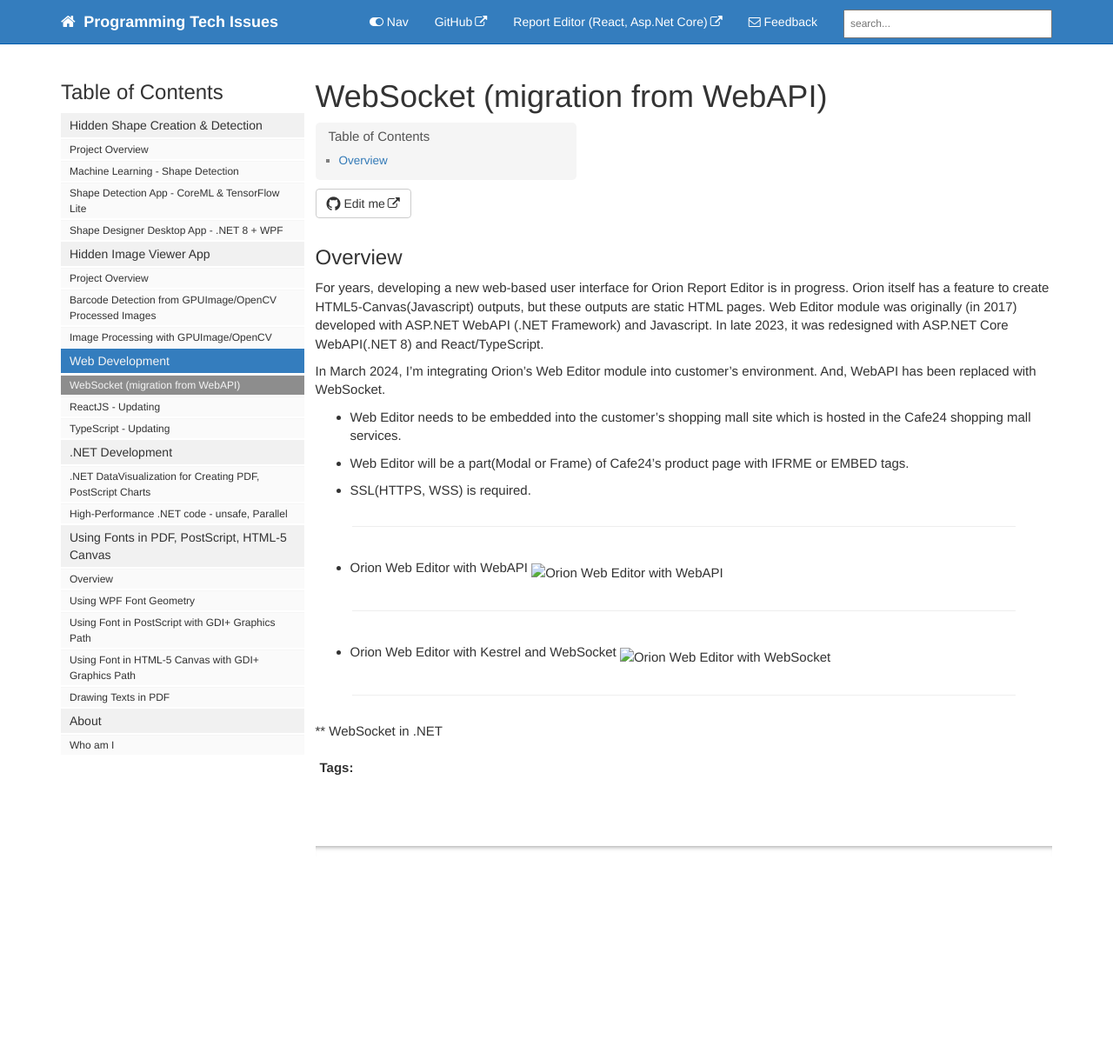
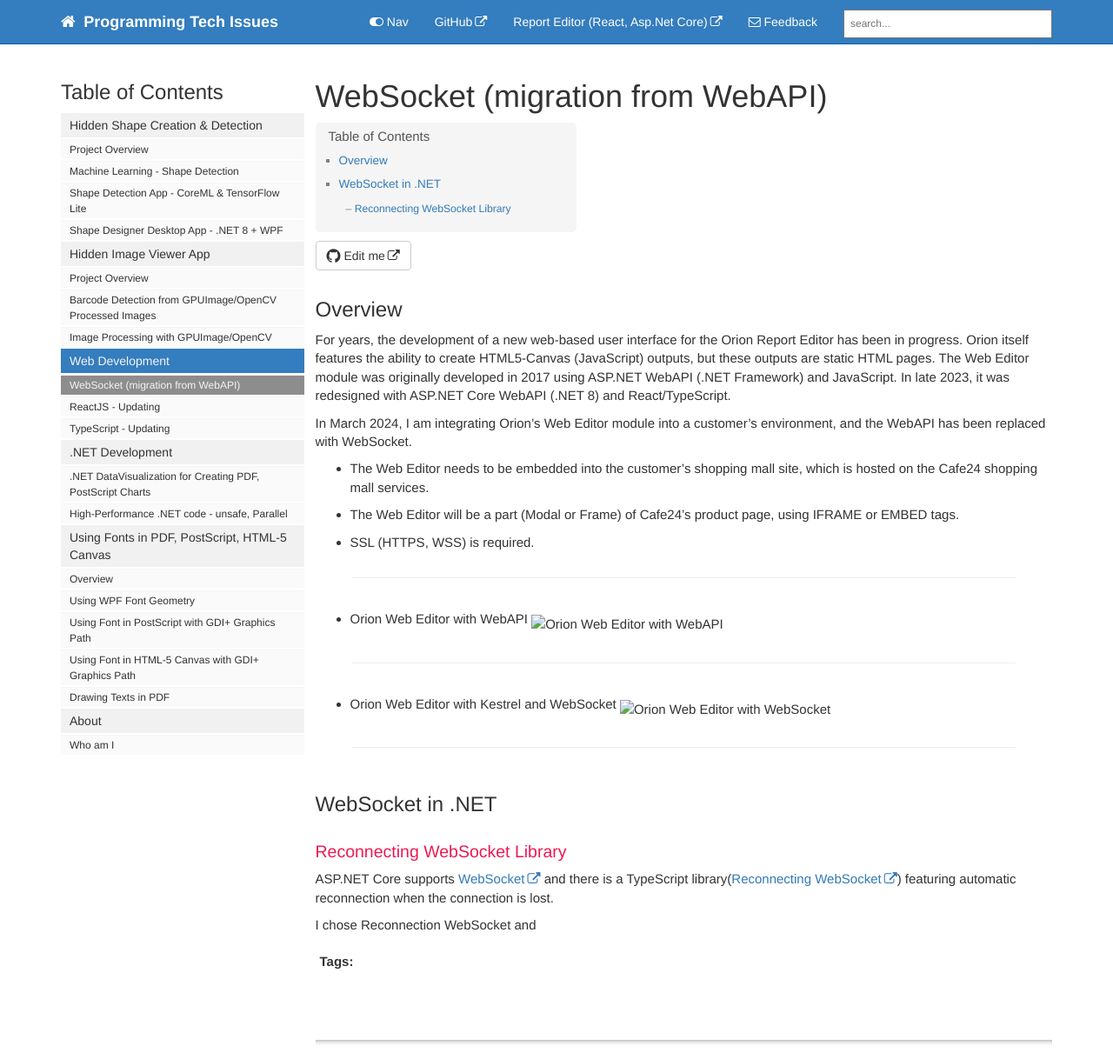
Before and after one commit to heungwook/heungwook.github.io, a Jekyll site: the page built from pages/webdev/web_websocket_01.md, in a window 1280 px wide and 1218 px high. Shown: the whole window at 87% size. Built offline with Jekyll 4.4.1, drawn with Linux system fonts in a browser that asks for light colours; comment, search, counter and statistics services are not loaded.

Commit message:
20240316 1721

```diff
--- a/pages/webdev/web_websocket_01.md
+++ b/pages/webdev/web_websocket_01.md
@@ -10,13 +10,13 @@ folder: webdev
 
 ## Overview
 
-For years, developing a new web-based user interface for Orion Report Editor is in progress. Orion itself has a feature to create HTML5-Canvas(Javascript) outputs, but these outputs are static HTML pages. Web Editor module was originally (in 2017) developed with ASP.NET WebAPI (.NET Framework) and Javascript. In late 2023, it was redesigned with ASP.NET Core WebAPI(.NET 8) and React/TypeScript.
+For years, the development of a new web-based user interface for the Orion Report Editor has been in progress. Orion itself features the ability to create HTML5-Canvas (JavaScript) outputs, but these outputs are static HTML pages. The Web Editor module was originally developed in 2017 using ASP.NET WebAPI (.NET Framework) and JavaScript. In late 2023, it was redesigned with ASP.NET Core WebAPI (.NET 8) and React/TypeScript.
 
-In March 2024, I'm integrating Orion's Web Editor module into customer's environment. And, WebAPI has been replaced with WebSocket.
+In March 2024, I am integrating Orion's Web Editor module into a customer's environment, and the WebAPI has been replaced with WebSocket.
 
-- Web Editor needs to be embedded into the customer's shopping mall site which is hosted in the Cafe24 shopping mall services.
-- Web Editor will be a part(Modal or Frame) of Cafe24's product page with IFRME or EMBED tags.
-- SSL(HTTPS, WSS) is required.
+- The Web Editor needs to be embedded into the customer's shopping mall site, which is hosted on the Cafe24 shopping mall services.
+- The Web Editor will be a part (Modal or Frame) of Cafe24's product page, using IFRAME or EMBED tags.
+- SSL (HTTPS, WSS) is required.
 
 ****
 
@@ -30,4 +30,10 @@ In March 2024, I'm integrating Orion's Web Editor module into customer's environ
 
 ****
 
-** WebSocket in .NET
+## WebSocket in .NET
+
+### Reconnecting WebSocket Library
+
+ASP.NET Core supports [WebSocket](https://learn.microsoft.com/en-us/dotnet/api/microsoft.aspnetcore.websockets?view=aspnetcore-8.0) and there is a TypeScript library([Reconnecting WebSocket](https://github.com/pladaria/reconnecting-websocket)) featuring automatic reconnection when the connection is lost.
+
+I chose Reconnection WebSocket and
```
